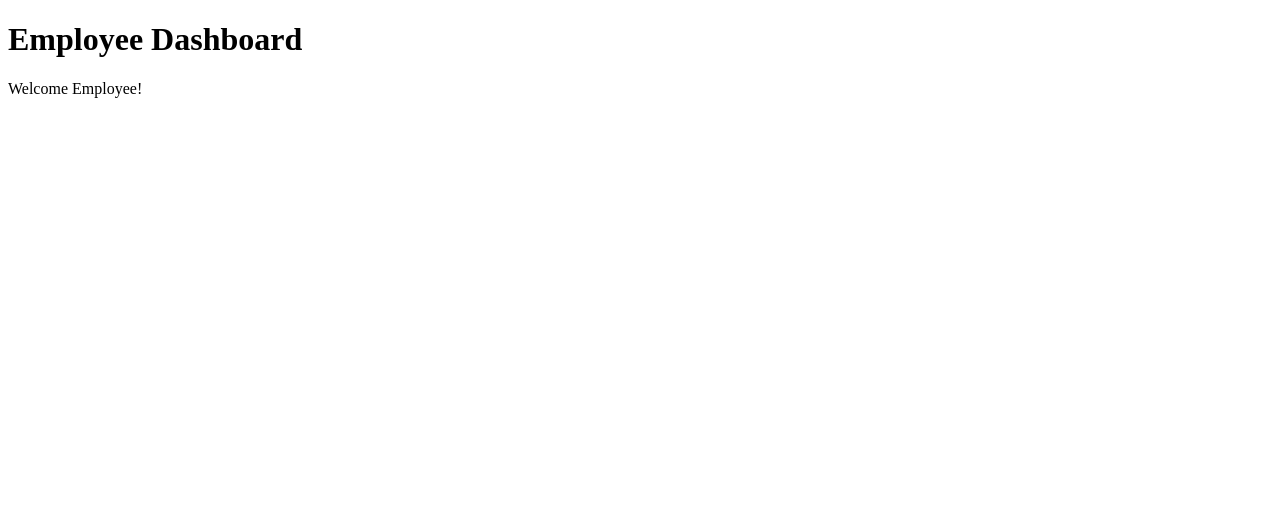
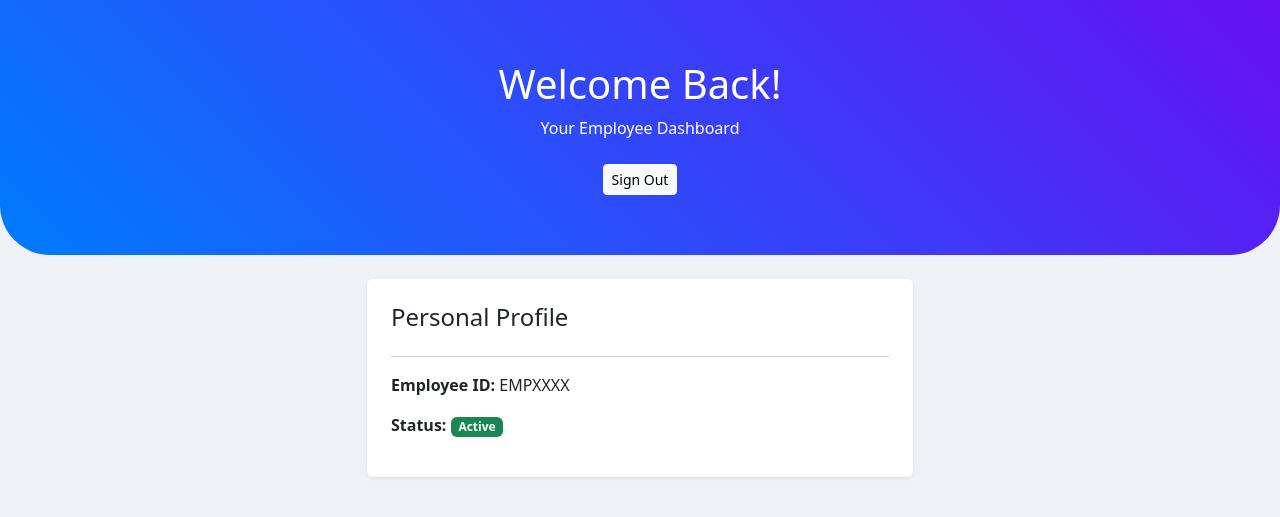
Before and after one commit to Rishita-hub-1706/DevReady, a Flask app: template templates/employee_dashboard.html in a window 1280 px wide. Shown: the top 517 px of the page. Run offline with Flask 3, Linux system fonts and the light colour scheme; the template is opened without the code that fills it, so the values that code supplies are empty.

Commit message:
ui: design employee portal with hero section and profile card

```diff
--- a/templates/employee_dashboard.html
+++ b/templates/employee_dashboard.html
@@ -3,10 +3,31 @@
 <head>
     <meta charset="UTF-8">
     <meta name="viewport" content="width=device-width, initial-scale=1.0">
-    <title>Document</title>
+    <title>Employee Portal</title>
+    <link href="https://cdn.jsdelivr.net/npm/bootstrap@5.3.0/dist/css/bootstrap.min.css" rel="stylesheet">
+    <style>
+        body { background-color: #eef2f7; }
+        .hero-section { background: linear-gradient(45deg, #007bff, #6610f2); color: white; padding: 60px 0; border-radius: 0 0 50px 50px; }
+    </style>
 </head>
 <body>
-    <h1>Employee Dashboard</h1>
-    <p>Welcome Employee!</p>
+    <div class="hero-section text-center">
+        <h1>Welcome Back!</h1>
+        <p>Your Employee Dashboard</p>
+        <a href="/logout" class="btn btn-light btn-sm mt-2">Sign Out</a>
+    </div>
+
+    <div class="container mt-4">
+        <div class="row justify-content-center">
+            <div class="col-md-6">
+                <div class="card shadow-sm border-0 p-4">
+                    <h4>Personal Profile</h4>
+                    <hr>
+                    <p><strong>Employee ID:</strong> {{ session['user_id'] if session['user_id'] else 'EMPXXXX' }}</p>
+                    <p><strong>Status:</strong> <span class="badge bg-success">Active</span></p>
+                </div>
+            </div>
+        </div>
+    </div>
 </body>
 </html>
```
